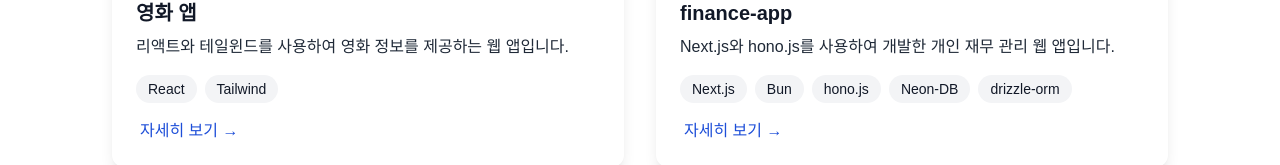
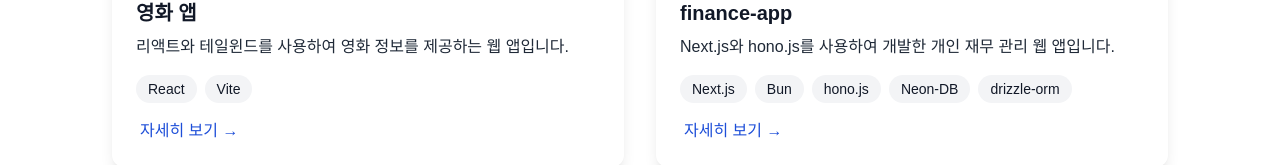
Before and after one commit to sky4564/portfolio-website, a Next.js app: page / in a window 1280 px wide. Shown: the part 1445-1610 px from the top of the page. Built offline with nearby package versions, Linux system fonts and the light colour scheme.

Commit message:
fix: project 스펙 수정

```diff
--- a/components/ProjectSlider.tsx
+++ b/components/ProjectSlider.tsx
@@ -20,7 +20,7 @@
     title: "영화 앱",
     description: "리액트와 테일윈드를 사용하여 영화 정보를 제공하는 웹 앱입니다.",
     imageUrl: "/cinema.png",
-    tags: ["React", "Tailwind"],
+    tags: ["React", "Vite"],
     link: "https://movie-app-psi-steel.vercel.app/"
   },
   {
```
